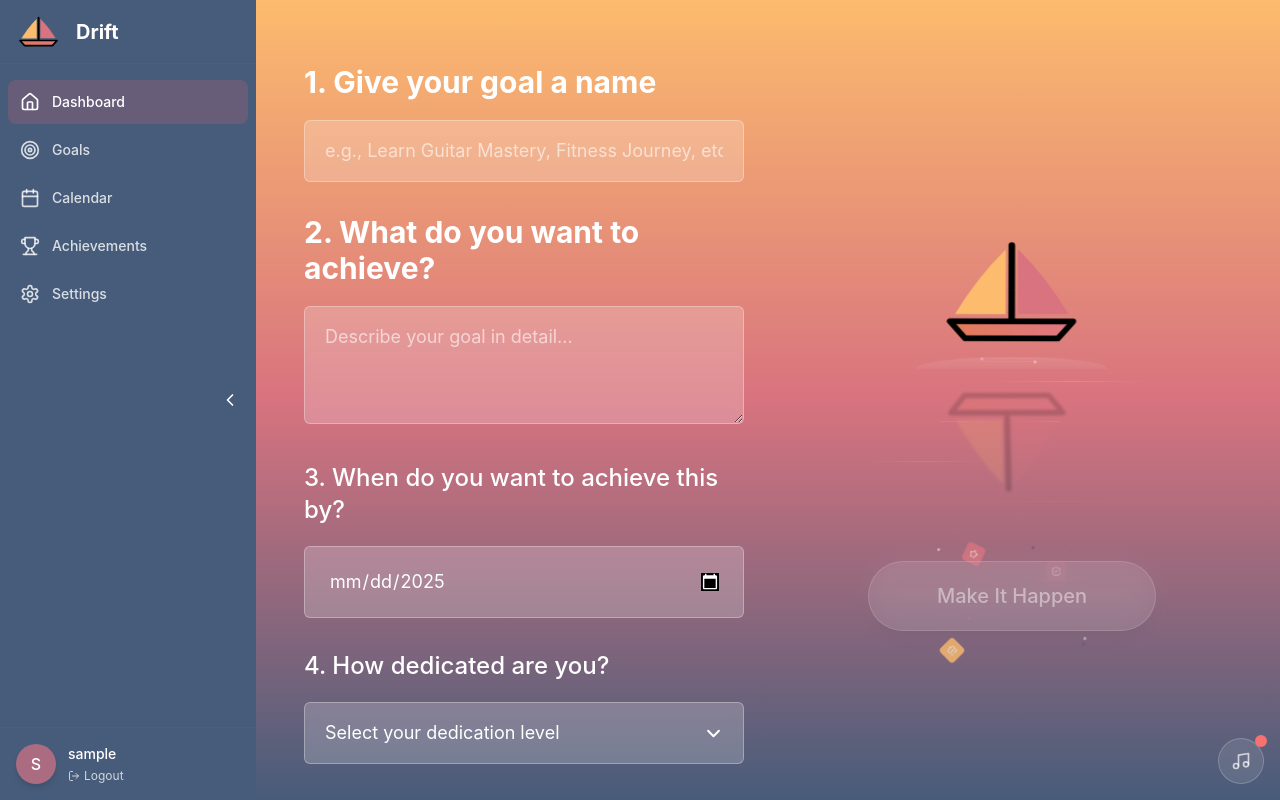
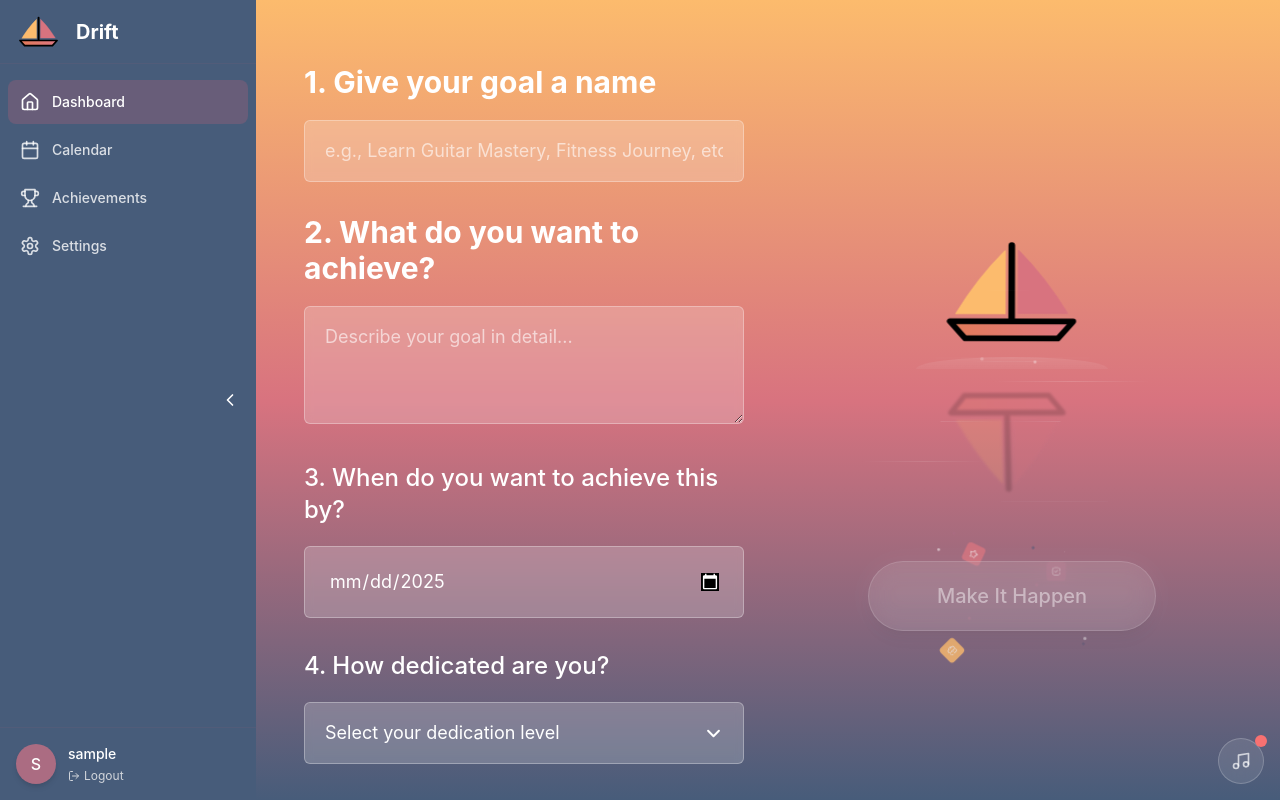
Before and after one commit to devsoc-unsw/trainee-steel-25t1, a React (Create React App) app in the folder drift/client/: page /dashboard in a window 1280 px wide. Built offline with nearby package versions, Linux system fonts and the light colour scheme; no server answers; sample sign-in values are in the browser's storage.

Commit message:
update calendar route

```diff
--- a/drift/client/src/components/dashboard/Dashboard.tsx
+++ b/drift/client/src/components/dashboard/Dashboard.tsx
@@ -202,8 +202,7 @@ const Dashboard = () => {
 
   const navItems = [
     { name: "Dashboard", icon: Home, path: "/dashboard" },
-    { name: "Goals", icon: Target, path: "/dashboard/goals" },
-    { name: "Calendar", icon: Calendar, path: "/dashboard/calendar" },
+    { name: "Calendar", icon: Calendar, path: "/schedule" },
     { name: "Achievements", icon: Trophy, path: "/dashboard/achievements" },
     { name: "Settings", icon: Settings, path: "/dashboard/settings" },
   ]
```
